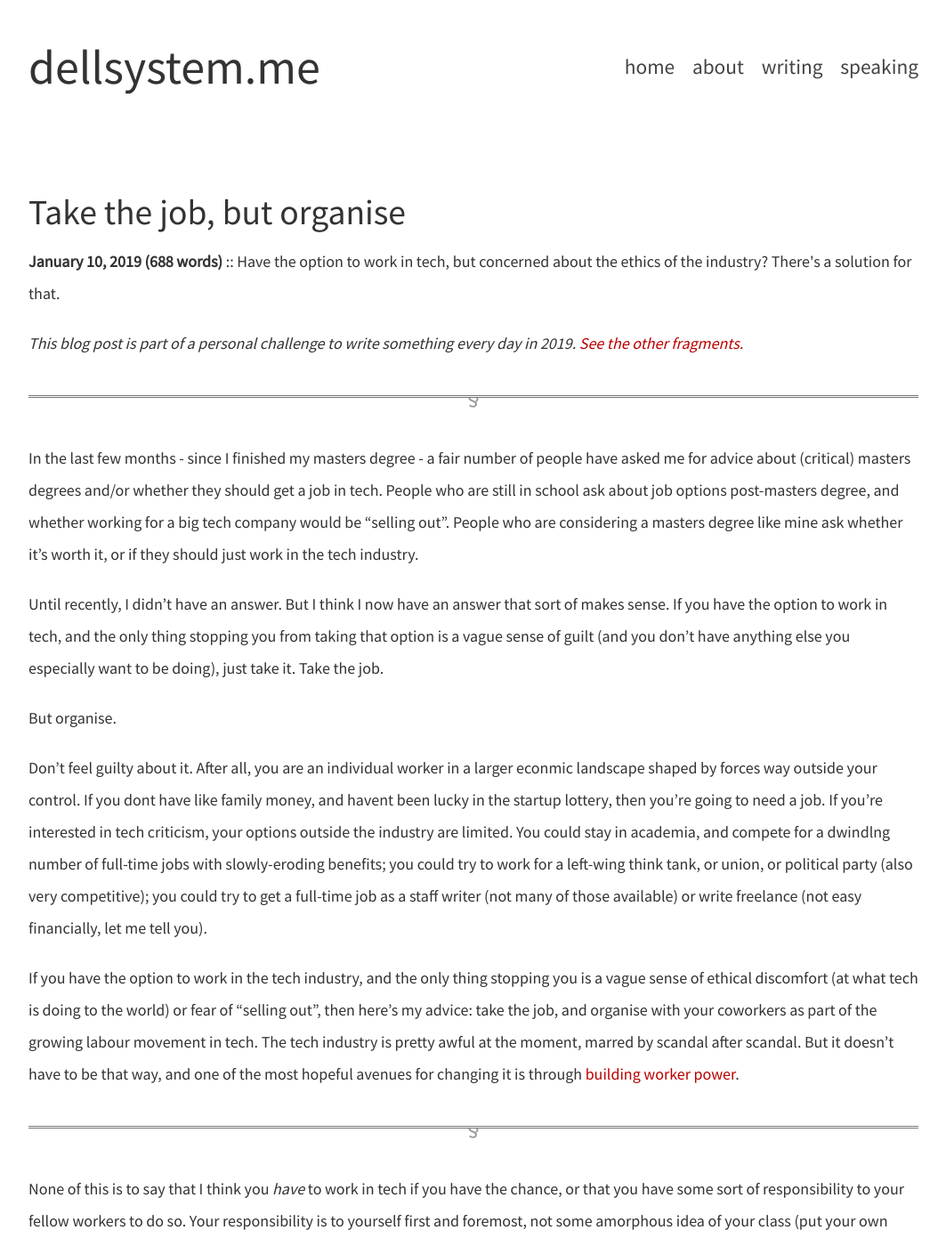
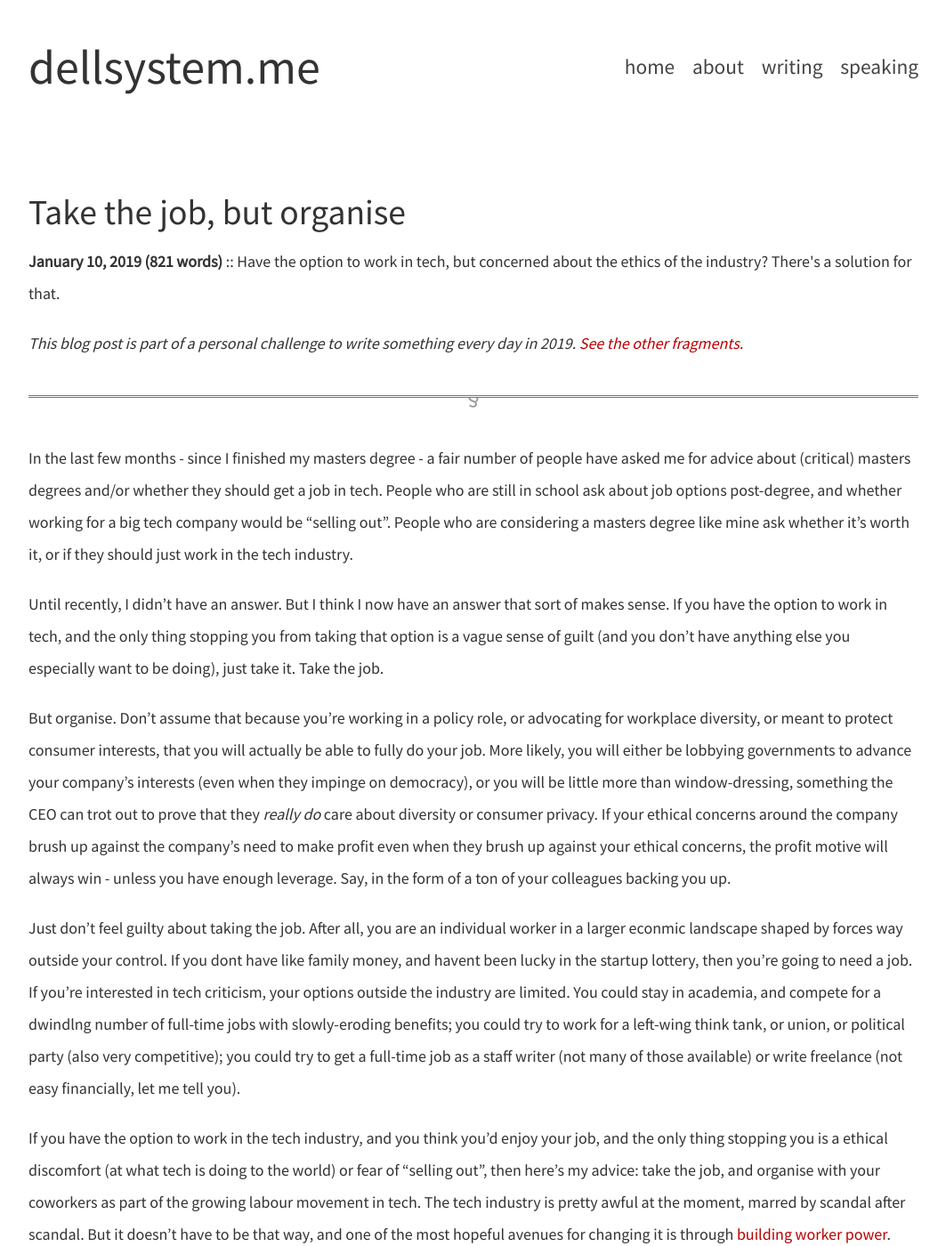
Before and after one commit to dellsystem/dellsystem.github.io, a Jekyll site: the page built from _posts/2019-1-10-fragments-10.md, in a window 1280 px wide and 1400 px high. Shown: the whole window at 89% size, without its empty margins (108-1171 px from the left). Built offline with Jekyll 4.4.1, drawn with Linux system fonts in a browser that asks for light colours.

Commit message:
Update fragments-10 some more
Should have really started writing this earlier lol

```diff
--- a/_posts/2019-1-10-fragments-10.md
+++ b/_posts/2019-1-10-fragments-10.md
@@ -4,15 +4,15 @@ layout: fragment
 description: "Have the option to work in tech, but concerned about the ethics of the industry? There's a solution for that."
 ---
 
-In the last few months - since I finished my masters degree - a fair number of people have asked me for advice about (critical) masters degrees and/or whether they should get a job in tech. People who are still in school ask about job options post-masters degree, and whether working for a big tech company would be "selling out". People who are considering a masters degree like mine ask whether it's worth it, or if they should just work in the tech industry.
+In the last few months - since I finished my masters degree - a fair number of people have asked me for advice about (critical) masters degrees and/or whether they should get a job in tech. People who are still in school ask about job options post-degree, and whether working for a big tech company would be "selling out". People who are considering a masters degree like mine ask whether it's worth it, or if they should just work in the tech industry.
 
 Until recently, I didn't have an answer. But I think I now have an answer that sort of makes sense. If you have the option to work in tech, and the only thing stopping you from taking that option is a vague sense of guilt (and you don't have anything else you especially want to be doing), just take it. Take the job.
 
-But organise.
+But organise. Don't assume that because you're working in a policy role, or advocating for workplace diversity, or meant to protect consumer interests, that you will actually be able to fully do your job. More likely, you will either be lobbying governments to advance your company's interests (even when they impinge on democracy), or you will be little more than window-dressing, something the CEO can trot out to prove that they _really do_ care about diversity or consumer privacy. If your ethical concerns around the company brush up against the company's need to make profit even when they brush up against your ethical concerns, the profit motive will always win - unless you have enough leverage. Say, in the form of a ton of your colleagues backing you up.
 
-Don't feel guilty about it. After all, you are an individual worker in a larger econmic landscape shaped by forces way outside your control. If you dont have like family money, and havent been lucky in the startup lottery, then you're going to need a job. If you're interested in tech criticism, your options outside the industry are limited. You could stay in academia, and compete for a dwindlng number of full-time jobs with slowly-eroding benefits; you could try to work for a left-wing think tank, or union, or political party (also very competitive); you could try to get a full-time job as a staff writer (not many of those available) or write freelance (not easy financially, let me tell you).
+Just don't feel guilty about taking the job. After all, you are an individual worker in a larger econmic landscape shaped by forces way outside your control. If you dont have like family money, and havent been lucky in the startup lottery, then you're going to need a job. If you're interested in tech criticism, your options outside the industry are limited. You could stay in academia, and compete for a dwindlng number of full-time jobs with slowly-eroding benefits; you could try to work for a left-wing think tank, or union, or political party (also very competitive); you could try to get a full-time job as a staff writer (not many of those available) or write freelance (not easy financially, let me tell you).
 
-If you have the option to work in the tech industry, and the only thing stopping you is a vague sense of ethical discomfort (at what tech is doing to the world) or fear of "selling out", then here's my advice: take the job, and organise with your coworkers as part of the growing labour movement in tech. The tech industry is pretty awful at the moment, marred by scandal after scandal. But it doesn't have to be that way, and one of the most hopeful avenues for changing it is through [building worker power](https://novaramedia.com/2018/06/27/now-is-the-time-for-worker-power-in-the-tech-industry/).
+If you have the option to work in the tech industry, and you think you'd enjoy your job, and the only thing stopping you is a ethical discomfort (at what tech is doing to the world) or fear of "selling out", then here's my advice: take the job, and organise with your coworkers as part of the growing labour movement in tech. The tech industry is pretty awful at the moment, marred by scandal after scandal. But it doesn't have to be that way, and one of the most hopeful avenues for changing it is through [building worker power](https://novaramedia.com/2018/06/27/now-is-the-time-for-worker-power-in-the-tech-industry/).
 
 ***
 
```
